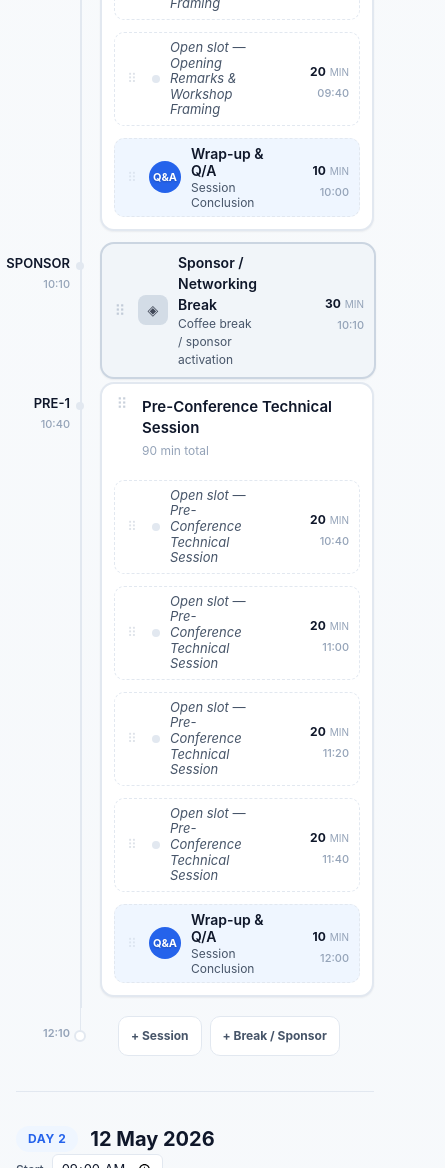
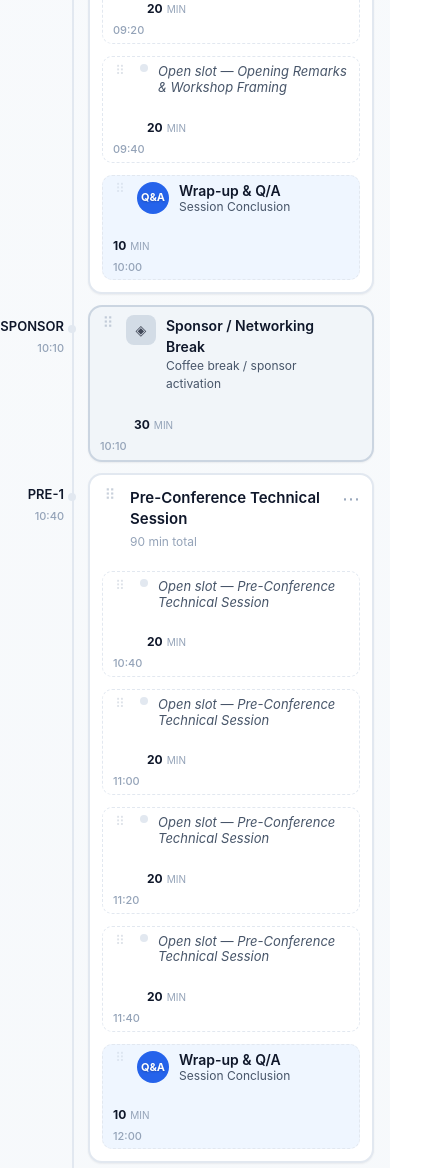
Before and after one commit to mrichlaz/metconnex, a plain HTML site: page index.html in a window 390 px wide. Shown: the part 832-2000 px from the top of the page, 445 px wide, since content can reach past the window. Drawn offline with nearby package versions, Linux system fonts and the light colour scheme; no server answers.

Commit message:
Update again

```diff
--- a/index.html
+++ b/index.html
@@ -84,16 +84,16 @@
     .sessions-list::after { content: ''; position: absolute; left: 80px; top: 0; bottom: 0; width: 2px; background: var(--color-border); z-index: 0; }
     .sess-drop-zone { height: 1px; transition: all 0.2s; margin: 0; z-index: 1; }
     .sess-drop-zone.active { height: 40px; background: var(--color-accent-soft); border: 2px dashed var(--color-accent); border-radius: 12px; }
-    .session-row { display: grid; grid-template-columns: 80px 1fr; margin-bottom: 0; position: relative; z-index: 1; }
+    .session-row { display: grid; grid-template-columns: 80px minmax(0, 1fr); margin-bottom: 0; position: relative; z-index: 1; }
     .session-row.sess-dragging { opacity: 0.4; }
     .tc { padding: 8px 16px 8px 0; border-right: none; text-align: right; }
     .tl-wrap { display: flex; flex-direction: column; align-items: flex-end; gap: 2px; }
     .tl-label [contenteditable] { font-size: 13px; font-weight: 600; color: var(--color-text-primary); border-bottom: 1px dashed transparent; outline: none; min-width: 40px; display: inline-block; }
     .tl-label [contenteditable]:hover, .tl-label [contenteditable]:focus { border-bottom-color: var(--color-accent); }
     .tl-time { font-size: 11px; color: var(--color-text-tertiary); font-weight: 500; }
-    .sc { padding: 0 0 3px 20px; position: relative; z-index: 1; }
+    .sc { padding: 0 0 3px 20px; position: relative; z-index: 1; min-width: 0; }
     .sc::before { content: ''; width: 8px; height: 8px; border-radius: 50%; background: var(--color-border); position: absolute; left: -4px; top: 20px; z-index: 2; }
-    .card { background: var(--color-surface); border: 2px solid var(--color-border); border-radius: 14px; padding: 12px; position: relative; box-shadow: var(--shadow-sm); transition: box-shadow 0.2s, border-color 0.2s, transform 0.2s; margin-bottom: 8px; z-index: 1; }
+    .card { background: var(--color-surface); border: 2px solid var(--color-border); border-radius: 14px; padding: 12px; position: relative; box-shadow: var(--shadow-sm); transition: box-shadow 0.2s, border-color 0.2s, transform 0.2s; margin-bottom: 8px; z-index: 1; width: 100%; max-width: 100%; }
     .card:hover { box-shadow: var(--shadow-md); border-color: var(--color-border-hover); transform: translateY(-1px); }
     .card.drag-over { border: 2px solid var(--color-accent) !important; background: var(--color-accent-soft); }
     .ch { display: flex; align-items: flex-start; gap: 12px; margin-bottom: 12px; }
@@ -102,7 +102,7 @@
     .ch-right { flex: 1; min-width: 0; }
     .ct { font-size: 15px; font-weight: 600; line-height: 1.4; outline: none; display: block; width: 100%; }
     .session-dur { font-size: 12px; color: var(--color-text-tertiary); margin-top: 4px; }
-    .spc-card { background: var(--status-break-bg); border: 2px solid var(--status-break-border); border-radius: 14px; padding: 8px 10px; display: flex; align-items: center; gap: 10px; cursor: grab; box-shadow: var(--shadow-sm); position: relative; }
+    .spc-card { background: var(--status-break-bg); border: 2px solid var(--status-break-border); border-radius: 14px; padding: 8px 10px; display: flex; align-items: center; gap: 10px; cursor: grab; box-shadow: var(--shadow-sm); position: relative; width: 100%; max-width: 100%; margin-bottom: 8px; }
     .spc-card.spc-sponsor { background: var(--spc-bg, #fffbeb); border-color: var(--spc-border, #fcd34d); }
     .spc-card.spc-sponsor .spi { background: var(--spc-icon-bg, #fde68a); color: var(--spc-icon-color, #92400e); opacity: 1; cursor: pointer; }
     .spc-card.spc-sponsor .spn-e { color: var(--spc-title-color, #78350f); }
@@ -165,7 +165,7 @@
     .btn-x { font-size: 13px; border: none; background: transparent; color: var(--color-text-tertiary); cursor: pointer; opacity: 0; transition: opacity 0.2s, background 0.2s, color 0.2s; min-height: 28px; min-width: 28px; border-radius: 8px; line-height: 1; display: inline-flex; align-items: center; justify-content: center; }
     .btn-x:hover { background: #fef2f2; color: #dc2626; }
     .spk:hover .btn-x, .open-slot:hover .btn-x, .spc-card:hover .btn-x, .btn-x:focus-visible { opacity: 1; }
-    .add-dot-wrap { display: grid; grid-template-columns: 80px 1fr; align-items: center; position: relative; margin-top: 0; min-height: 38px; }
+    .add-dot-wrap { display: grid; grid-template-columns: 80px minmax(0, 1fr); align-items: center; position: relative; margin-top: 0; min-height: 38px; }
     .add-dot-wrap::before { content: ''; position: absolute; left: 80px; top: -6px; bottom: 50%; width: 1px; background: var(--color-border); }
     .add-time { padding-right: 16px; text-align: right; font-size: 11px; font-weight: 600; color: var(--color-text-tertiary); line-height: 1; }
     .add-controls { display: flex; align-items: center; gap: 14px; padding: 0.5rem 0 0.2rem 0; position: relative; }
@@ -186,21 +186,31 @@
       .mh, .dh, .legend { flex-direction: column; align-items: flex-start; }
       .mh-r, .legend-meta { text-align: left; width: 100%; }
       .legend-meta { justify-content: flex-start; }
-      .sessions-list::after { left: 64px; }
-      .session-row { grid-template-columns: 64px 1fr; }
+      .sessions-list::after { left: 56px; }
+      .session-row { grid-template-columns: 56px minmax(0, 1fr); }
       .day-start { align-items: flex-start; }
-      .tc { padding-right: 10px; }
-      .add-dot-wrap { grid-template-columns: 64px 1fr; }
-      .add-dot-wrap::before { left: 64px; }
-      .add-time { padding-right: 10px; }
+      .tc { padding-right: 8px; }
+      .add-dot-wrap { grid-template-columns: 56px minmax(0, 1fr); }
+      .add-dot-wrap::before { left: 56px; }
+      .add-time { padding-right: 8px; }
       .add-btns { opacity: 1; flex-wrap: wrap; margin-left: 12px; }
-      .spk { padding: 6px 10px; }
-      .open-slot { padding: 7px 10px; }
-      .spc-card { padding: 8px 10px; }
-      .sc { padding-bottom: 2px; }
-      .spc-right, .open-right, .spk-right { min-width: 60px; }
+      .spk { padding: 6px 10px; flex-wrap: wrap; align-items: flex-start; }
+      .open-slot { padding: 7px 10px; flex-wrap: wrap; align-items: flex-start; }
+      .spc-card { padding: 8px 10px; flex-wrap: wrap; align-items: flex-start; }
+      .card, .spc-card { width: 100%; max-width: 100%; }
+      .sc { padding: 0 0 2px 16px; min-width: 0; }
+      .spc-right, .open-right, .spk-right {
+        margin-left: 0;
+        margin-top: 8px;
+        width: 100%;
+        min-width: 0;
+        align-items: flex-start;
+        text-align: left;
+      }
+      .side-top, .dur-row { justify-content: flex-start; }
       .sn { flex-wrap: wrap; }
       .toolbar-btn { width: 100%; }
+      .burger-btn { opacity: 1; }
     }
     @media (prefers-reduced-motion: reduce) {
       *, *::before, *::after {
```
